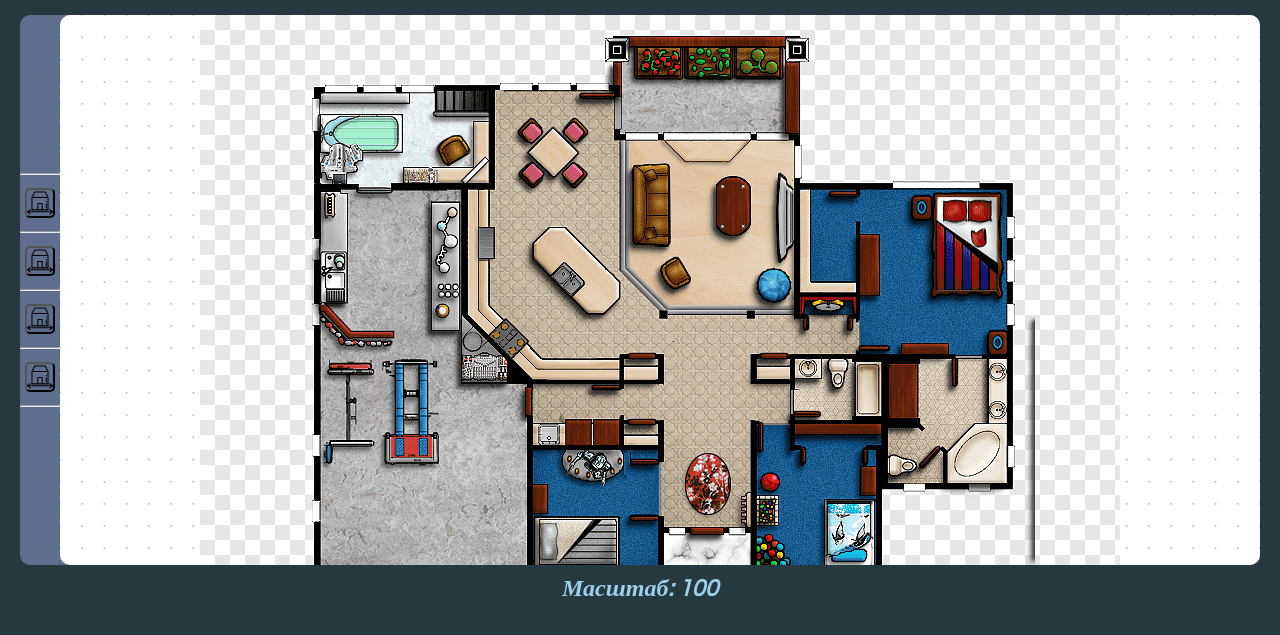
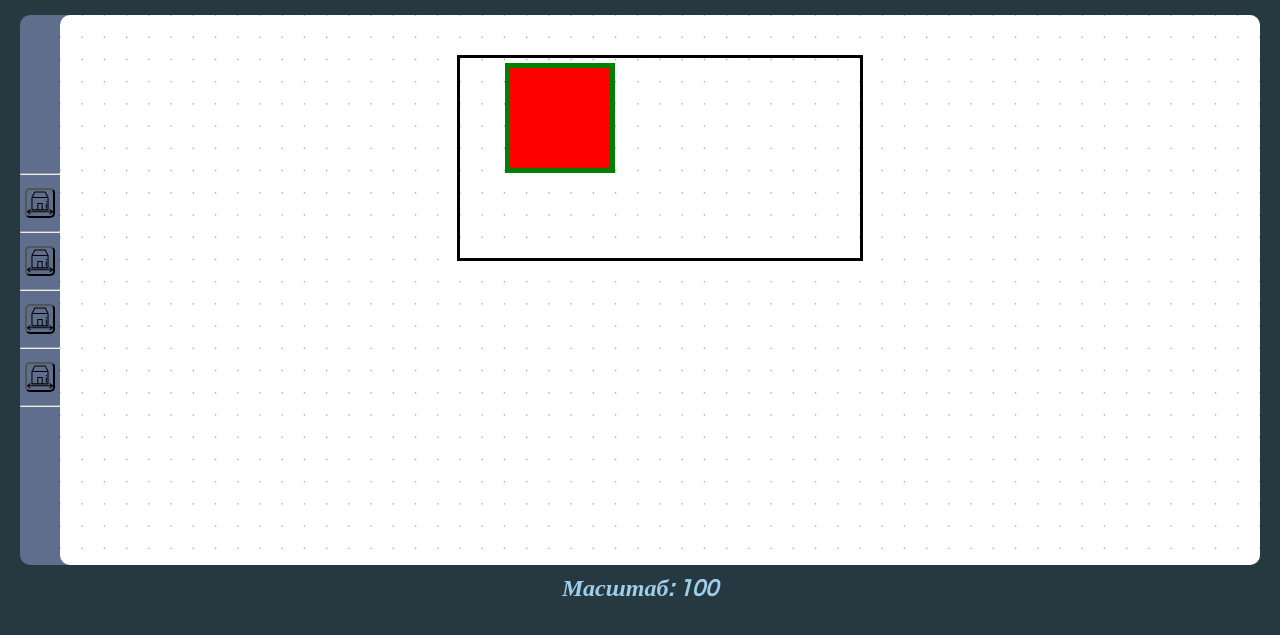
Before and after one commit to tambovnikita/JutterMapKit, a plain HTML site: page index.html in a window 1280 px wide. Both pictures are taken after a click on the button 40 px from the left and 296 px from the top of the page. Shown: the part 93-728 px from the top of the page. Drawn offline with nearby package versions, Linux system fonts and the light colour scheme.

Commit message:
День 1
- Создание упрощённого макета сайта
- Начало работы с Canvas

```diff
--- a/app.js
+++ b/app.js
@@ -3,20 +3,40 @@ const App = {   // содержимое приложения
         return {
             title: 'Создание карты', // ключ: значение
             mouseInOutMap: false,   // если курсор в области карты, то mouseInOutMap будет true, иначе false
-            zoom: 100
-
+            zoom: 100  // масштаб карты
     }},
     methods: {  // функции
+
         scrollInMap(event) { // функция выполняющаяся при кручении колёсика мыши
             if (this.mouseInOutMap) {   // если курсор мыши находися в области карты, то
-                if(event.deltaY===125) {
-                    this.zoom+=1
+                if(event.deltaY===125) {    // при прокрутке колёсика мыши вниз
+                    this.zoom++    // увеличивается масштаб карты
                 }
-                if(event.deltaY===-125) {
-                    this.zoom-=1
+                if(event.deltaY===-125) {   // при прокрутке колёсика мыши вверх
+                    this.zoom--    // увеличивается масштаб карты
                 }
             }
+        },
+
+        createInCanavas() { // функция помогающая работать с Canvas
+            var myCanvas = document.querySelector(".map")    // объект Canvas
+            var myCtx = myCanvas.getContext("2d")   // контекст myCanvas (2d-объекты)
+            myCtx.fillStyle = "white" // цвет заливки прямоугольника
+            myCtx.fillRect(0, 0, 200, 50) // обычный прямоугольник
+            myCtx.fillStyle = "blue" // цвет заливки прямоугольника
+            myCtx.fillRect(0, 50, 200, 50) // обычный прямоугольник
+            myCtx.fillStyle = "red" // цвет заливки прямоугольника
+            myCtx.fillRect(0, 100, 200, 50) // обычный прямоугольник
+
+            myCtx.clearRect(0,0, 400, 200)  // стирает всё в заданном прямоугольнике
+
+            myCtx.strokeStyle = "green" // цвет прямоугольника
+            myCtx.lineWidth = "10"  // ширина обводки
+            myCtx.rect(50, 10, 100, 100) // область прямоугольника
+            myCtx.stroke()  // рисуем область прямоугольника
+            myCtx.fill()    // заливка последним цветом
         }
+
     },
     computed: { // компьютид-функции, которые используются для оптимизации. Должны что-то возвращать
         doubleCountComputed() { // компьютид-функция возвращающая удвоенное кол-во записей
--- a/index.html
+++ b/index.html
@@ -22,7 +22,8 @@
     <div class="MapAndBtnsCreate"> <!--область, в которой будут находиться кнопки построения и карта-->
         <div class="btnsCreate">    <!--область с кнопками-редактирования-->
             <hr>
-            <button class="btnCreate"></button>
+            <!--при клике на кнопку начинается работа с Canvas-->
+            <button class="btnCreate" v-on:click="createInCanavas"></button>
             <hr>
             <button class="btnCreate"></button>
             <hr>
@@ -42,14 +43,15 @@
              v-on:mousemove="mouseInOutMap=true"
              v-on:wheel="scrollInMap">
 
-            <div class="map" >   <!--область с самой картой (рабочая область)-->
-                <img class="map" src="img/exampleMap.png" alt="Карта загружается..."
-                     v-bind:style="{
-                        width: zoom+'%',
-                        height: zoom+'%'
-                     }">
-            </div>
-
+<!--            <div class="map" >   &lt;!&ndash;область с самой картой (рабочая область)&ndash;&gt;-->
+<!--                <img class="map" src="img/exampleMap.png" alt="Карта загружается..."-->
+<!--                     v-bind:style="{-->
+<!--                        width: zoom+'%',-->
+<!--                        height: zoom+'%'-->
+<!--                     }">-->
+<!--            </div>-->
+            <!--Работаем с Canvas (рисование)-->
+            <canvas class="map" width="400" height="200"></canvas>  <!--width и height-разрешение (может быть 10000 на 200000)-->
         </div>
     </div>
 
--- a/theme.css
+++ b/theme.css
@@ -71,5 +71,8 @@ h2 {
 }
 
 .map {  /*область с самой картой (рабочая область)*/
-
+    width: 400px;
+    height: 200px;
+    border: 3px solid black;
+    margin: 40px;
 }
```
